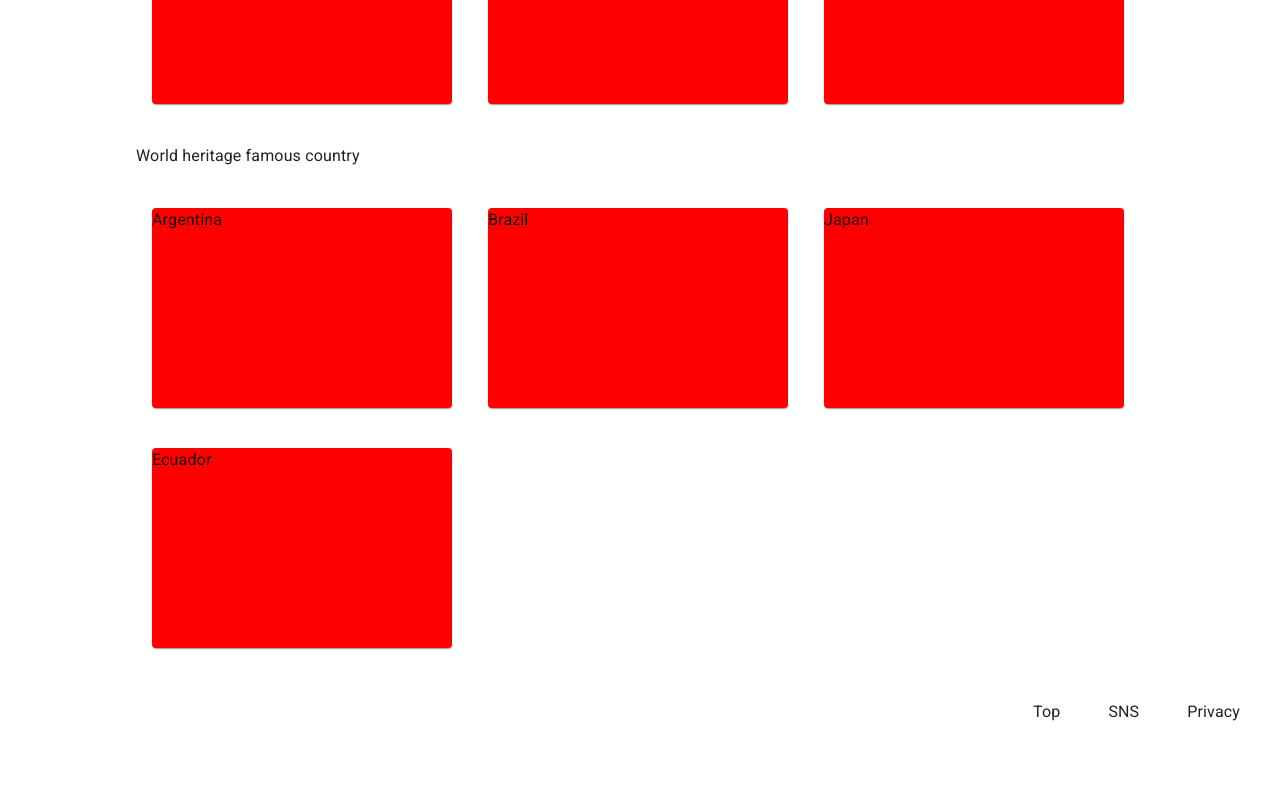
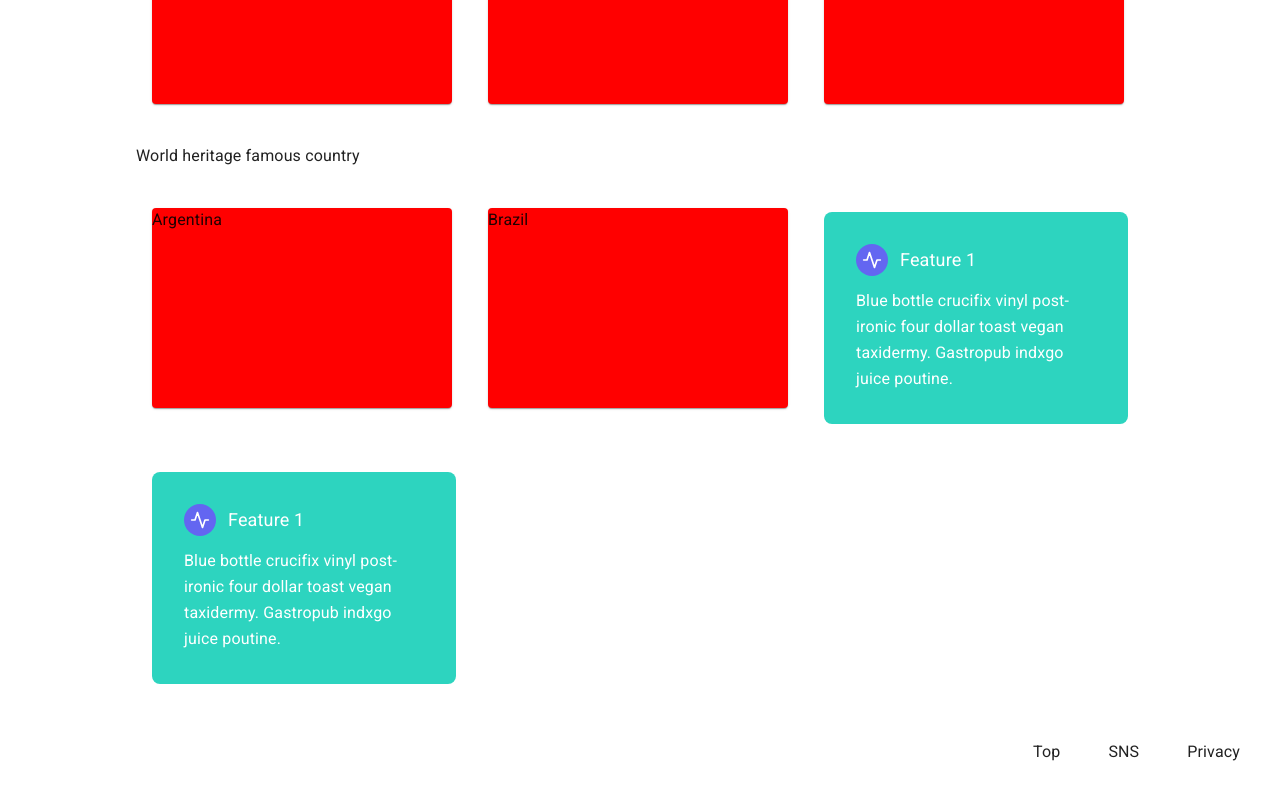
Before and after one commit to zigzagdev/world-heritage, a React (Create React App) app in the folder app/: page /SouthAmerica in a window 1280 px wide. Shown: the part 546-1346 px from the top of the page. Before the commit the page ends 1310 px from the top, so only its background shows below. Built offline with nearby package versions, Linux system fonts and the light colour scheme; the HTML template or start-up script is replaced by a standard one.

Commit message:
componentTypeFix

```diff
--- a/app/src/components/continents/SouthAmerica.tsx
+++ b/app/src/components/continents/SouthAmerica.tsx
@@ -58,12 +58,8 @@ function SouthAmerica() {
                         <div className="mx-4 my-3 md:mx-2.5">
                             <Card style={{background: 'red', height: '200px', width: '300px'}}>Brazil</Card>
                         </div>
-                        <div className="mx-4 my-3">
-                            <Card style={{background: 'red', height: '200px', width: '300px'}}>Japan</Card>
-                        </div>
-                        <div className="mx-4 my-3">
-                            <Card style={{background: 'red', height: '200px', width: '300px'}}>Ecuador</Card>
-                        </div>
+                        <PostCard/>
+                        <PostCard/>
                     </div>
                 </div>
             </div>
--- /dev/null
+++ b/app/src/components/items/Toast.tsx
@@ -0,0 +1,11 @@
+import React from 'react';
+
+const Toast = () => {
+    return (
+        <div>
+
+        </div>
+    );
+};
+
+export default Toast;
```
